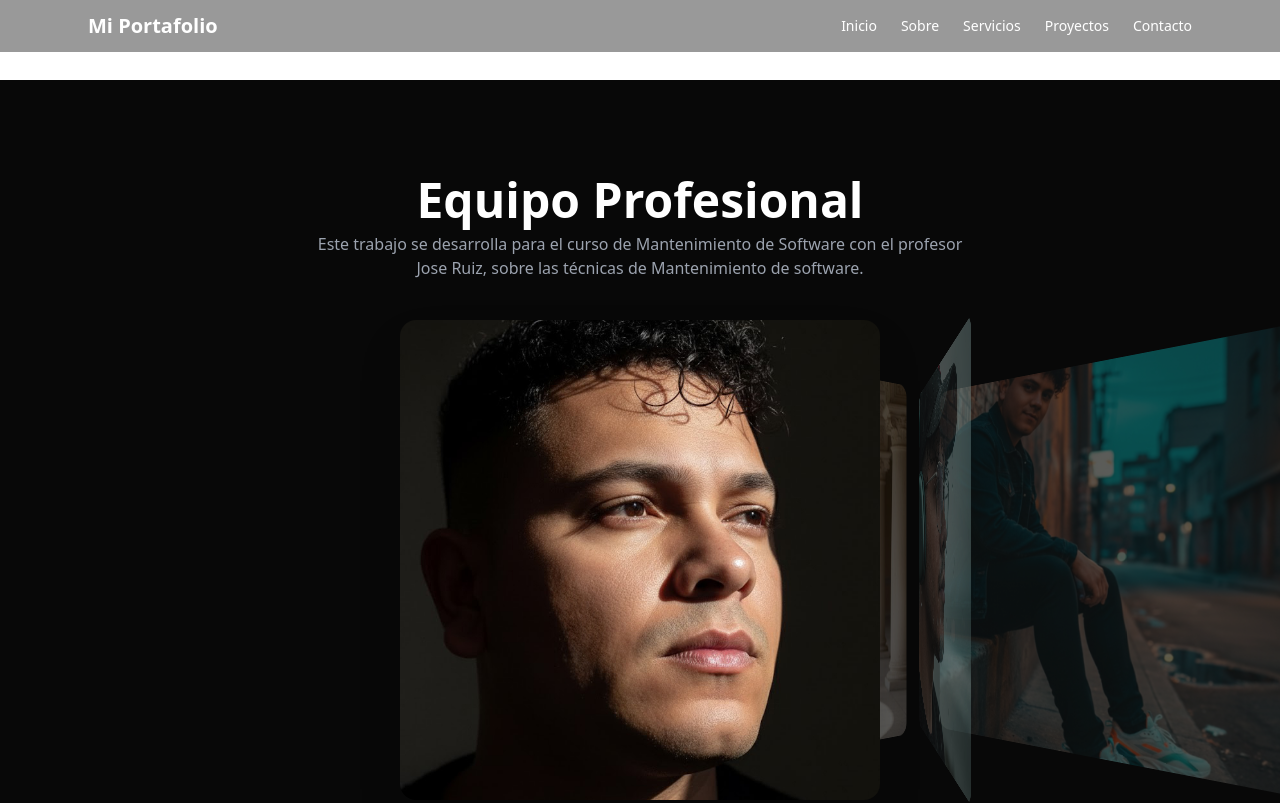
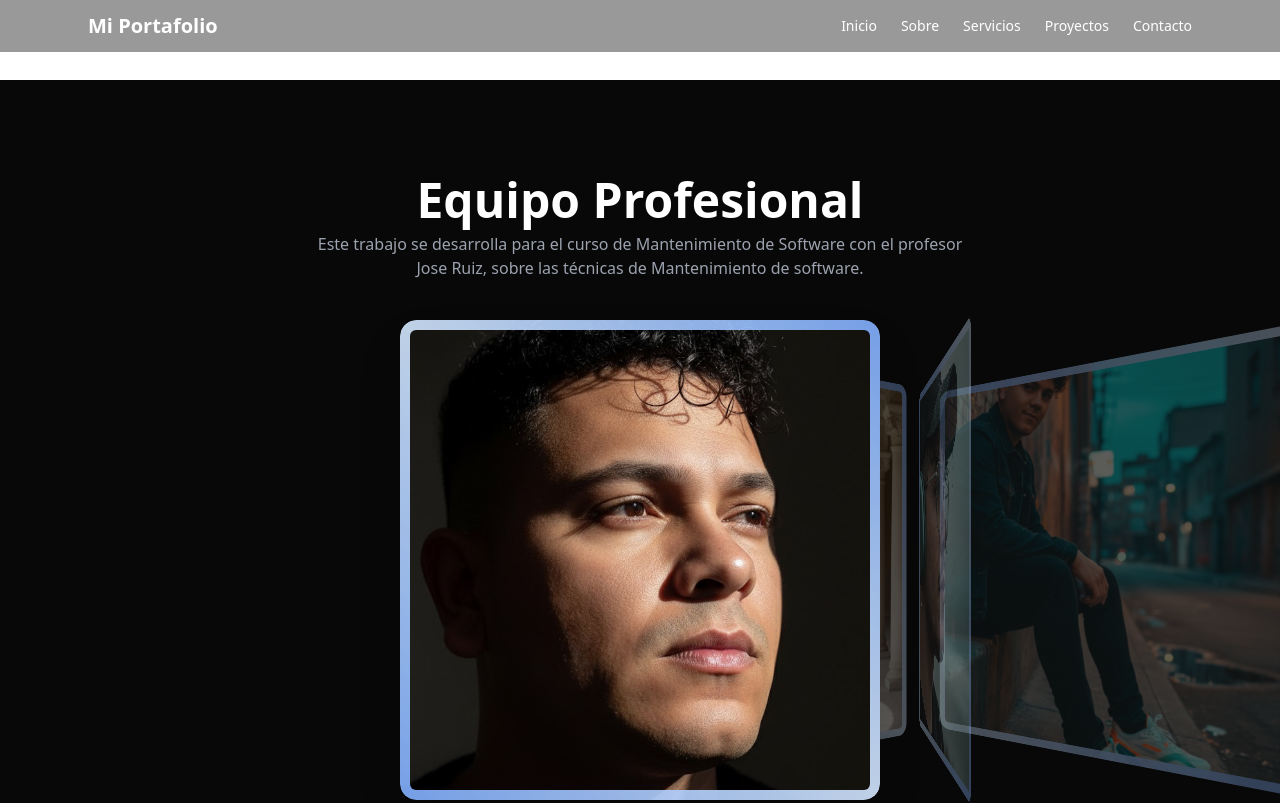
Before and after one commit to Sectorkmilo/portafolio_react_premium, a React (Vite) app: page / in a window 1280 px wide. Shown: the top 803 px of the page. Built offline with nearby package versions, Linux system fonts and the light colour scheme.

Commit message:
Agregar READ ME

```diff
--- a/src/components/PortfolioPremium.jsx
+++ b/src/components/PortfolioPremium.jsx
@@ -88,7 +88,7 @@ export default function PortfolioPremium() {
             return (
               <motion.div
                 key={p.id}
-                className="absolute top-0 left-0 w-full h-full rounded-2xl overflow-hidden shadow-2xl"
+                className="absolute top-0 left-0 w-full h-full rounded-2xl overflow-hidden shadow-2xl glow-gold"
                 initial={false}
                 animate={{
                   zIndex: offset === 0 ? 30 : 10 - offset,
--- a/src/index.css
+++ b/src/index.css
@@ -13,3 +13,43 @@
   -webkit-backdrop-filter: blur(6px);
   border: 1px solid rgba(255,255,255,0.06);
 }
+
+/* ========================================= */
+/*     🔥 BORDE BRILLANTE PREMIUM ADAPTADO   */
+/* ========================================= */
+@layer utilities {
+  .glow-gold {
+
+  }
+
+  .glow-gold::before {
+    content: "";
+    position: absolute;
+    inset: 0;
+    border-radius: 1rem; /* ajusta si quieres esquinas más redondas */
+    background: linear-gradient(45deg, #D4AF37, #f7e7b0, #D4AF37);
+
+    /* Para que NO expanda la imagen */
+    padding: 10px;
+
+    /* Truco para dibujar solo el borde */
+    -webkit-mask:
+      linear-gradient(#fff 0 0) content-box,
+      linear-gradient(#fff 0 0);
+    -webkit-mask-composite: xor;
+            mask-composite: exclude;
+
+    /* Encima de la imagen pero sin bloquear eventos */
+    pointer-events: none;
+    z-index: 1;
+
+    /* Animación del brillo */
+    animation: glowSpin 4s linear infinite;
+    opacity: 0.9;
+  }
+
+  @keyframes glowSpin {
+    0%   { filter: hue-rotate(0deg); }
+    100% { filter: hue-rotate(360deg); }
+  }
+}
```
